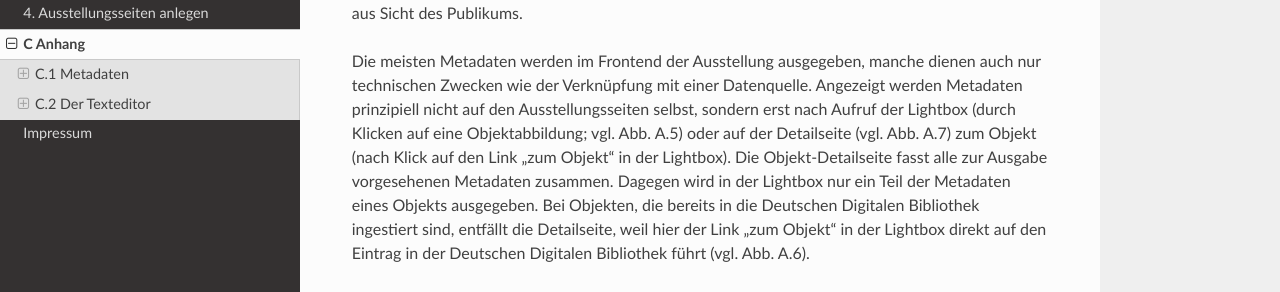
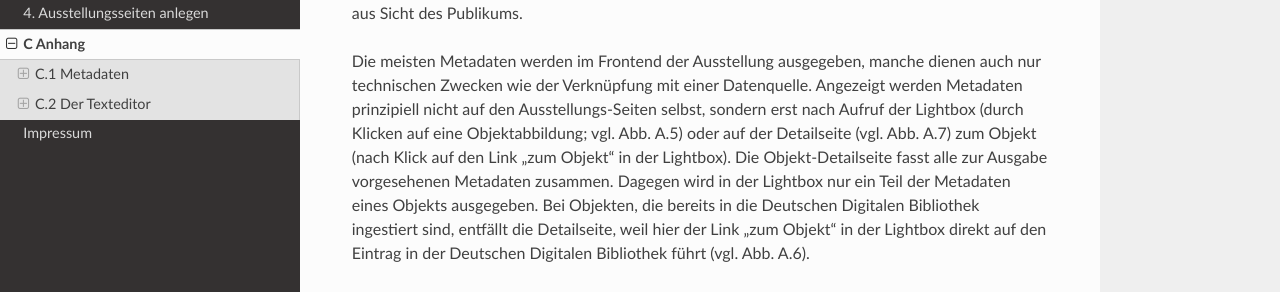
Before and after one commit to mbuechner/ddb-virtualexhibitions-docs, an MkDocs documentation site: the page built from docs/anhang.md, in a window 1280 px wide and 900 px high. Shown: the part 358-650 px from the top of the window. Built offline with MkDocs 1.6.1, drawn with Linux system fonts in a browser that asks for light colours; nearby versions of some CDN libraries; old or Windows-style settings are respelled for this version of MkDocs.

Commit message:
exchanged one expression
„Ausstellungsseite“ to „Ausstellungs-Seite“

```diff
--- a/docs/anhang.md
+++ b/docs/anhang.md
@@ -4,7 +4,7 @@
 
 Das Metadatenschema für die Objekte Ihrer Ausstellung ist so ausgelegt, dass ein breites Spektrum an Medientypen abgedeckt ist. Im Zusammenhang der virtuellen Ausstellungen haben die Metadaten in erster Linie eine deskriptive Funktion: Sie sollen über das im Rahmen der Ausstellung gezeigte Objekt informieren – die inhaltserschließende Funktion spielt hier eine untergeordnete Rolle. Sie können deshalb die Metadatenfelder relativ frei befüllen, ohne an ein vorgegebenes Schema für die Datenerfassung gebunden zu sein. Priorität hat die Lesbarkeit und Verständlichkeit aus Sicht des Publikums.
 
-Die meisten Metadaten werden im Frontend der Ausstellung ausgegeben, manche dienen auch nur technischen Zwecken wie der Verknüpfung mit einer Datenquelle. Angezeigt werden Metadaten prinzipiell nicht auf den Ausstellungsseiten selbst, sondern erst nach Aufruf der Lightbox (durch Klicken auf eine Objektabbildung; vgl. Abb. A.5) oder auf der Detailseite (vgl. Abb. A.7) zum Objekt (nach Klick auf den Link „zum Objekt“ in der Lightbox). Die Objekt-Detailseite fasst alle zur Ausgabe vorgesehenen Metadaten zusammen. Dagegen wird in der Lightbox nur ein Teil der Metadaten eines Objekts ausgegeben. Bei Objekten, die bereits in die Deutschen Digitalen Bibliothek ingestiert sind, entfällt die Detailseite, weil hier der Link „zum Objekt“ in der Lightbox direkt auf den Eintrag in der Deutschen Digitalen Bibliothek führt (vgl. Abb. A.6).
+Die meisten Metadaten werden im Frontend der Ausstellung ausgegeben, manche dienen auch nur technischen Zwecken wie der Verknüpfung mit einer Datenquelle. Angezeigt werden Metadaten prinzipiell nicht auf den Ausstellungs-Seiten selbst, sondern erst nach Aufruf der Lightbox (durch Klicken auf eine Objektabbildung; vgl. Abb. A.5) oder auf der Detailseite (vgl. Abb. A.7) zum Objekt (nach Klick auf den Link „zum Objekt“ in der Lightbox). Die Objekt-Detailseite fasst alle zur Ausgabe vorgesehenen Metadaten zusammen. Dagegen wird in der Lightbox nur ein Teil der Metadaten eines Objekts ausgegeben. Bei Objekten, die bereits in die Deutschen Digitalen Bibliothek ingestiert sind, entfällt die Detailseite, weil hier der Link „zum Objekt“ in der Lightbox direkt auf den Eintrag in der Deutschen Digitalen Bibliothek führt (vgl. Abb. A.6).
 
 Nicht ausgefüllte Metadatenfelder werden bei der Ausgabe der Detailseite ignoriert, es entstehen also keine Lücken. Die für die Ausgabe in der Lightbox vorgesehenen Felder sollten aber stets ausgefüllt werden. Pflichtfelder sind mit einem * gekennzeichnet; wenn Sie diese Felder nicht ausfüllen, erhalten Sie beim Speichern des Objekts eine Fehlermeldung.
 
```
